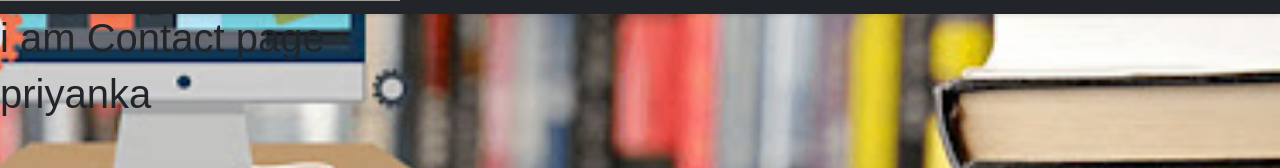
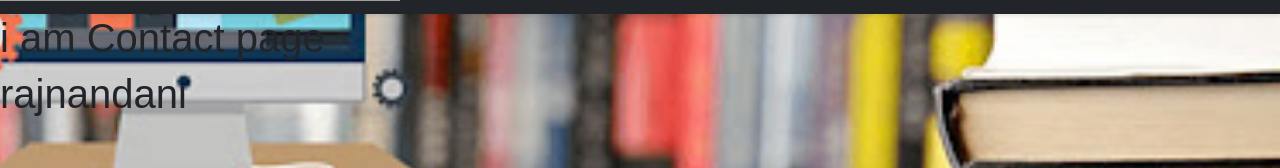
Before and after one commit to RajnandniShriram2523/ReactFrontEnd, a React (Vite) app: page /contact in a window 1280 px wide. Shown: the part 312-480 px from the top of the page. Built offline with nearby package versions, Linux system fonts and the light colour scheme; grey boxes are pictures that could not be loaded.

Commit message:
frontend3

```diff
--- a/src/contact.jsx
+++ b/src/contact.jsx
@@ -4,7 +4,7 @@ class Home extends React.Component{
     return<>
 
     <h1>i am Contact page</h1>
-    <h1>priyanka</h1>
+    <h1>rajnandani</h1>
     </>
     }
 }
```
